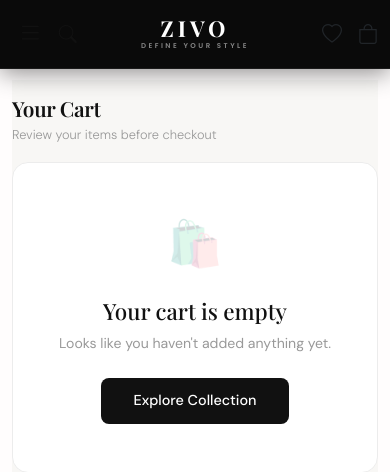
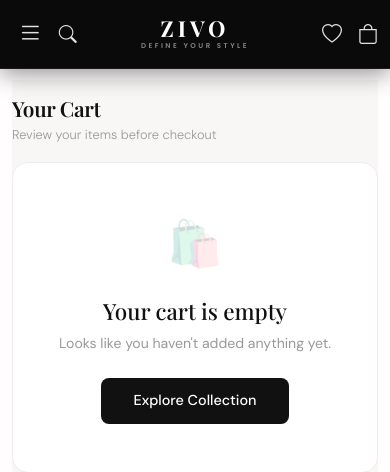
Before and after one commit to thezivoofficial/thezivo-store, a Django app: page /cart/ in a window 390 px wide. Shown: the top 472 px of the page. Run offline with Django 5.2, Linux system fonts and the light colour scheme; data that the repository does not hold is empty; some libraries are stand-ins or nearby versions.

Commit message:
Fix mobile navbar: make all icons/buttons white on dark background
- Hamburger, search toggle, close buttons: #111 → white
- Wishlist + bag icon links: text-dark → mob-icon-link (white)
- Mobile brand center color: #111 → #fff

Co-Authored-By: Claude Sonnet 4.6 <noreply@anthropic.com>

```diff
--- a/templates/store/includes/_head_styles.html
+++ b/templates/store/includes/_head_styles.html
@@ -855,12 +855,18 @@
         border: none;
         padding: 4px 6px;
         cursor: pointer;
-        color: #111;
+        color: rgba(255,255,255,0.88);
         line-height: 1;
         display: flex;
         align-items: center;
         flex-shrink: 0;
     }
+
+    /* ── Mobile icon links (wishlist, bag) ── */
+    .mob-icon-link {
+        color: rgba(255,255,255,0.88);
+    }
+    .mob-icon-link:hover { color: #fff; }
 
     /* ── Mobile nav row ── */
     .mob-nav-row {
@@ -874,7 +880,7 @@
         transform: translateX(-50%);
         text-align: center;
         pointer-events: auto;
-        color: #111;
+        color: #fff;
     }
     .mob-brand-name {
         font-size: 22px;
--- a/templates/store/includes/_navbar.html
+++ b/templates/store/includes/_navbar.html
@@ -150,7 +150,7 @@
             <div class="d-flex align-items-center gap-3 ms-auto">
 
                 <a href="{% url 'wishlist' %}"
-                   class="text-dark text-decoration-none position-relative">
+                   class="mob-icon-link text-decoration-none position-relative">
                     <i class="bi bi-heart" style="font-size:20px;"></i>
                     <span class="position-absolute top-0 start-100 translate-middle badge rounded-pill bg-danger wishlist-badge-mobile"
                           style="font-size:9px;{% if wishlist_count == 0 %} display:none;{% endif %}">
@@ -159,7 +159,7 @@
                 </a>
 
                 <a href="javascript:void(0)"
-                   class="text-dark text-decoration-none position-relative"
+                   class="mob-icon-link text-decoration-none position-relative"
                    data-bs-toggle="offcanvas"
                    data-bs-target="#sideCart"
                    role="button">
```
